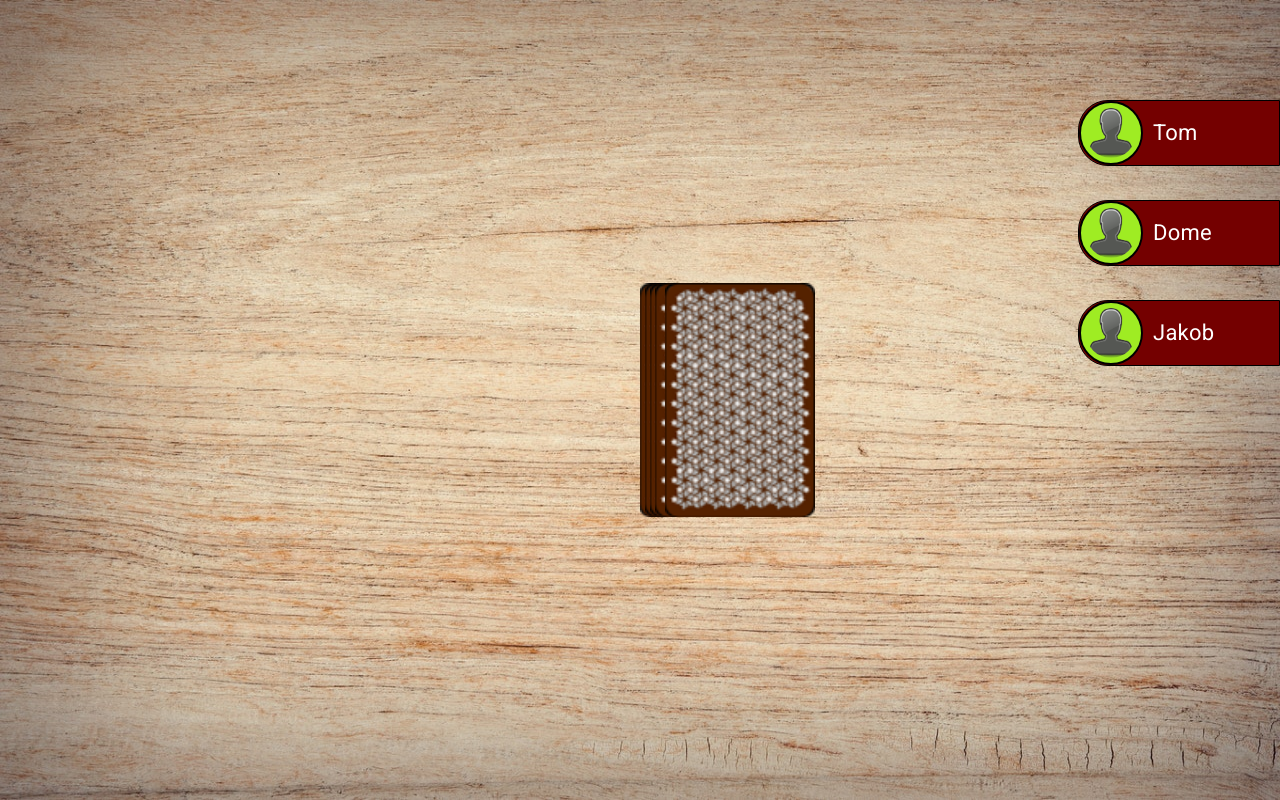
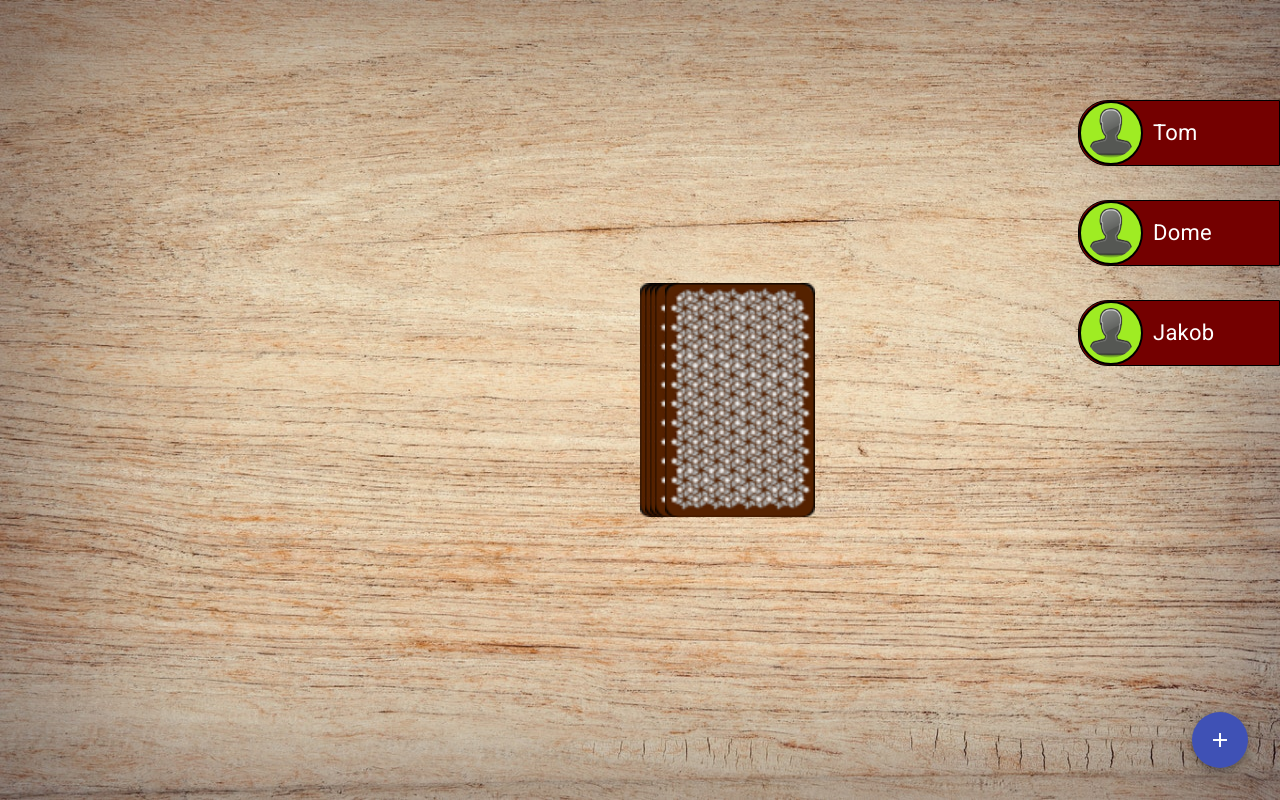
Before and after one commit to TomtePain/RingOfFire, an Angular app in the folder RingOfFire/: page /game in a window 1280 px wide. Built offline with nearby package versions, Linux system fonts and the light colour scheme.

Commit message:
add Material Design Moduls for add Player Button and Dialog

```diff
--- /dev/null
+++ b/RingOfFire/src/app/dialog-add-player/dialog-add-player.component.html
@@ -0,0 +1,14 @@
+<h1 mat-dialog-title>Add new Player</h1>
+
+<div mat-dialog-content>
+    <p>Please Enter the name of the new Player.</p>
+    <mat-form-field>
+        <mat-label>Name</mat-label>
+        <input matInput [(ngModel)]="name">
+    </mat-form-field>
+</div>
+
+<div mat-dialog-actions>
+    <button mat-button (click)="onNoClick()">No Thanks</button>
+    <button mat-button [mat-dialog-close]="" cdkFocusInitial>Ok</button>
+</div>
--- /dev/null
+++ b/RingOfFire/src/app/dialog-add-player/dialog-add-player.component.ts
@@ -0,0 +1,15 @@
+import { Component } from '@angular/core';
+
+@Component({
+  selector: 'app-dialog-add-player',
+  templateUrl: './dialog-add-player.component.html',
+  styleUrls: ['./dialog-add-player.component.scss']
+})
+export class DialogAddPlayerComponent {
+  name: string = '';
+
+
+  onNoClick() {
+
+  }
+}
--- a/RingOfFire/src/app/game/game.component.html
+++ b/RingOfFire/src/app/game/game.component.html
@@ -1,16 +1,21 @@
-<app-player class="player-position" style="top: 120px" *ngFor="let player of game.players; let i = index;" [ngStyle]="{'top.px' : 100 + (i * 100)}" [name]="player" ></app-player>
+<app-player class="player-position" style="top: 120px" *ngFor="let player of game.players; let i = index;"
+    [ngStyle]="{'top.px' : 100 + (i * 100)}" [name]="player"></app-player>
 
 <div class="field">
 
     <div class="card-stack">
-        <img *ngFor="let c of [0,1,2,3]; let i = index;" [ngStyle]="{'left.px' : i * 5}" src="/assets/img/playing_cards-master/card_cover.png" alt="">
-        <img (click)="takeCard()" class="top-card" style="left:25px" src="/assets/img/playing_cards-master/card_cover.png" alt="">
+        <img *ngFor="let c of [0,1,2,3]; let i = index;" [ngStyle]="{'left.px' : i * 5}"
+            src="/assets/img/playing_cards-master/card_cover.png" alt="">
+        <img (click)="takeCard()" class="top-card" style="left:25px"
+            src="/assets/img/playing_cards-master/card_cover.png" alt="">
 
-        <img class="played-cards" *ngFor="let card of game.playedCards" src="/assets/img/playing_cards-master/{{ card }}.png" alt="">
-        <img (click)="takeCard()" *ngIf="pickCardAnimation" class="pick-card" style="left:25px" src="/assets/img/playing_cards-master/{{ currentCard }}.png" alt="">
+        <img class="played-cards" *ngFor="let card of game.playedCards"
+            src="/assets/img/playing_cards-master/{{ card }}.png" alt="">
+        <img (click)="takeCard()" *ngIf="pickCardAnimation" class="pick-card" style="left:25px"
+            src="/assets/img/playing_cards-master/{{ currentCard }}.png" alt="">
     </div>
+</div>
 
-
-
-
-</div>
+<button mat-fab color="primary" class="btn-add" (click)="openDialog()">
+    <mat-icon>add</mat-icon>
+</button>
--- a/RingOfFire/src/app/game/game.component.scss
+++ b/RingOfFire/src/app/game/game.component.scss
@@ -62,3 +62,9 @@
     position: absolute;
     right: 0;
 }
+
+.btn-add {
+    position: absolute;
+    right: 32px;
+    bottom: 32px;
+}
--- a/RingOfFire/src/app/game/game.component.ts
+++ b/RingOfFire/src/app/game/game.component.ts
@@ -1,5 +1,7 @@
 import { Component } from '@angular/core';
 import { Game } from 'src/modules/game';
+import { MatDialog } from '@angular/material/dialog';
+import { DialogAddPlayerComponent } from '../dialog-add-player/dialog-add-player.component';
 
 @Component({
   selector: 'app-game',
@@ -12,7 +14,7 @@
   currentCard: string | undefined;
   game: Game = new Game;
 
-
+  constructor(public dialog: MatDialog) { }
   ngOnInit() {
     this.newGame();
   }
@@ -33,4 +35,12 @@
       }, 1200);
     }
   }
+
+  openDialog(): void {
+    const dialogRef = this.dialog.open(DialogAddPlayerComponent);
+
+    dialogRef.afterClosed().subscribe(result => {
+      console.log('The dialog was closed');
+    });
+  }
 }
```
Also changed, not shown: RingOfFire/src/app/app.module.ts (+16 -2 lines), RingOfFire/src/app/dialog-add-player/dialog-add-player.component.scss (added), 1 other file (tests, documents, lock files or other folders).
